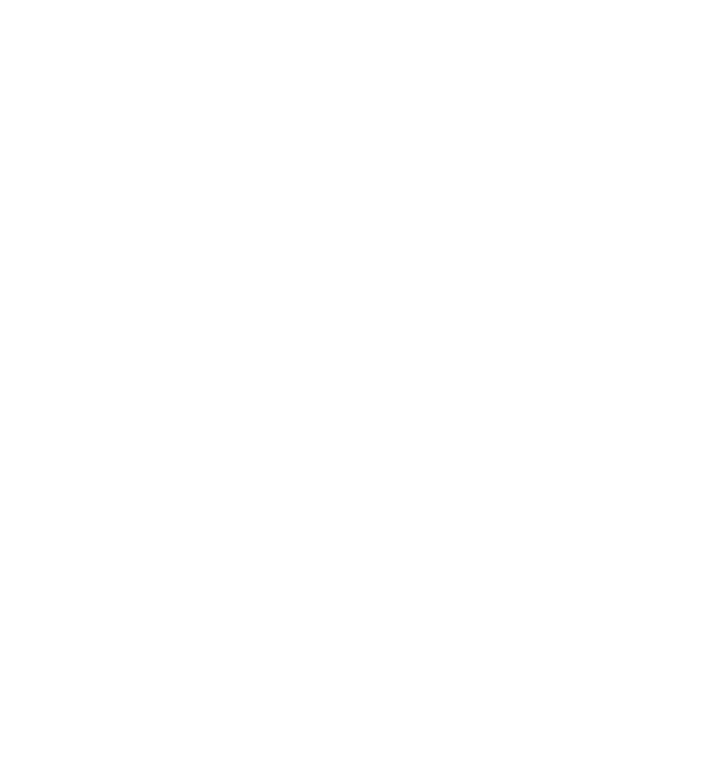
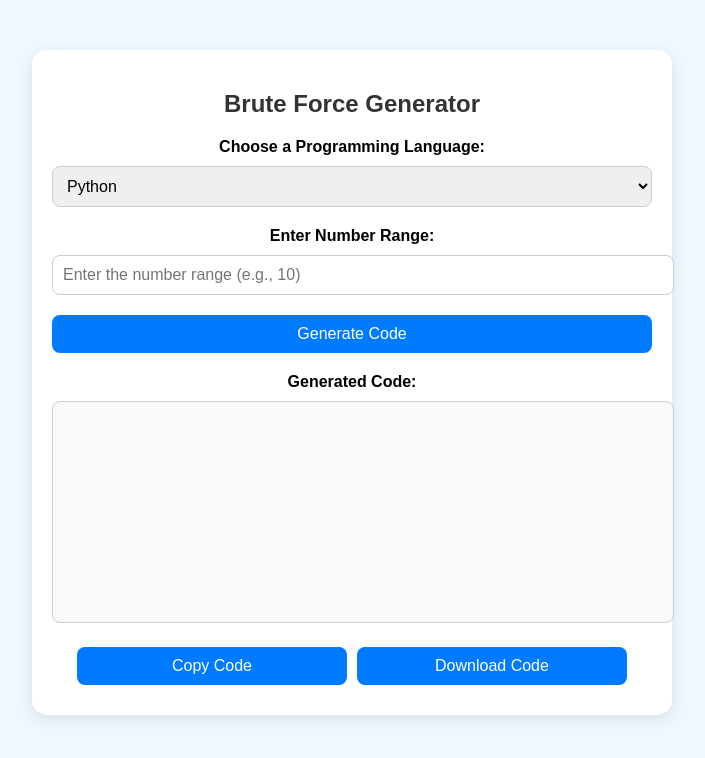
Before and after one commit to CyberSphinxxx/OddEvenBruteForceGen, a plain HTML site: page index.html in a window 1280 px wide. Shown: the whole page, without its empty margins (288-993 px from the left). Drawn offline with Linux system fonts and the light colour scheme.

Commit message:
Main: v1

```diff
--- a/index.html
+++ b/index.html
@@ -4,8 +4,33 @@
     <meta charset="UTF-8">
     <meta name="viewport" content="width=device-width, initial-scale=1.0">
     <title>OddEvenBruteForceGen</title>
+    <link rel="stylesheet" href="/src/styles.css">
 </head>
 <body>
+</head>
+<body>
+  <div class="container">
+    <h2>Brute Force Generator</h2>
+    <label for="language">Choose a Programming Language:</label>
+    <select id="language">
+      <option value="python">Python</option>
+      <option value="javascript">JavaScript</option>
+    </select>
 
+    <label for="count">Enter Number Range:</label>
+    <input type="number" id="count" min="1" placeholder="Enter the number range (e.g., 10)">
+
+    <button onclick="generate()">Generate Code</button>
+
+    <label for="output">Generated Code:</label>
+    <textarea id="output" readonly></textarea>
+
+    <div class="buttons">
+      <button onclick="copyToClipboard()">Copy Code</button>
+      <button onclick="downloadCode()">Download Code</button>
+    </div>
+  </div>
+
+  <script src="/src/script.js"></script>
 </body>
 </html>
--- /dev/null
+++ b/src/script.js
@@ -0,0 +1,41 @@
+function generate() {
+    const language = document.getElementById("language").value;
+    const count = parseInt(document.getElementById("count").value);
+    const output = document.getElementById("output");
+
+    if (isNaN(count) || count < 1) {
+      output.value = "Please enter a valid number range!";
+      return;
+    }
+
+    let code = "";
+    if (language === "python") {
+      code += `number = int(input("Enter a number: "))\n`;
+      for (let i = 1; i <= count; i++) {
+        code += `if number == ${i}:\n    print("${i} is ${i % 2 === 0 ? "Even" : "Odd"}")\n`;
+      }
+    } else if (language === "javascript") {
+      code += `const number = parseInt(prompt("Enter a number: "));\n`;
+      for (let i = 1; i <= count; i++) {
+        code += `if (number === ${i}) {\n  console.log("${i} is ${i % 2 === 0 ? "Even" : "Odd"}");\n}\n`;
+      }
+    }
+
+    output.value = code;
+  }
+
+  function copyToClipboard() {
+    const output = document.getElementById("output");
+    output.select();
+    document.execCommand("copy");
+    alert("Code copied to clipboard!");
+  }
+
+  function downloadCode() {
+    const output = document.getElementById("output").value;
+    const blob = new Blob([output], { type: "text/plain" });
+    const link = document.createElement("a");
+    link.href = URL.createObjectURL(blob);
+    link.download = "brute_force_code.txt";
+    link.click();
+  }
--- /dev/null
+++ b/src/styles.css
@@ -0,0 +1,55 @@
+body {
+    font-family: Arial, sans-serif;
+    margin: 0;
+    padding: 0;
+    background-color: #f0f8ff;
+  }
+  .container {
+    max-width: 600px;
+    margin: 50px auto;
+    padding: 20px;
+    background: #ffffff;
+    border-radius: 15px;
+    box-shadow: 0 4px 15px rgba(0, 0, 0, 0.1);
+    text-align: center;
+  }
+  h2 {
+    color: #333;
+    margin-bottom: 20px;
+  }
+  label {
+    font-size: 1rem;
+    font-weight: bold;
+    display: block;
+    margin-top: 10px;
+  }
+  select, input, button, textarea {
+    width: 100%;
+    margin: 10px 0;
+    padding: 10px;
+    border-radius: 8px;
+    border: 1px solid #ccc;
+    font-size: 1rem;
+  }
+  button {
+    background: #007bff;
+    color: white;
+    border: none;
+    cursor: pointer;
+  }
+  button:hover {
+    background: #0056b3;
+  }
+  textarea {
+    height: 200px;
+    resize: none;
+    background: #f9f9f9;
+  }
+  .buttons {
+    display: flex;
+    gap: 10px;
+    justify-content: center;
+  }
+  .buttons button {
+    width: 45%;
+  }
```
